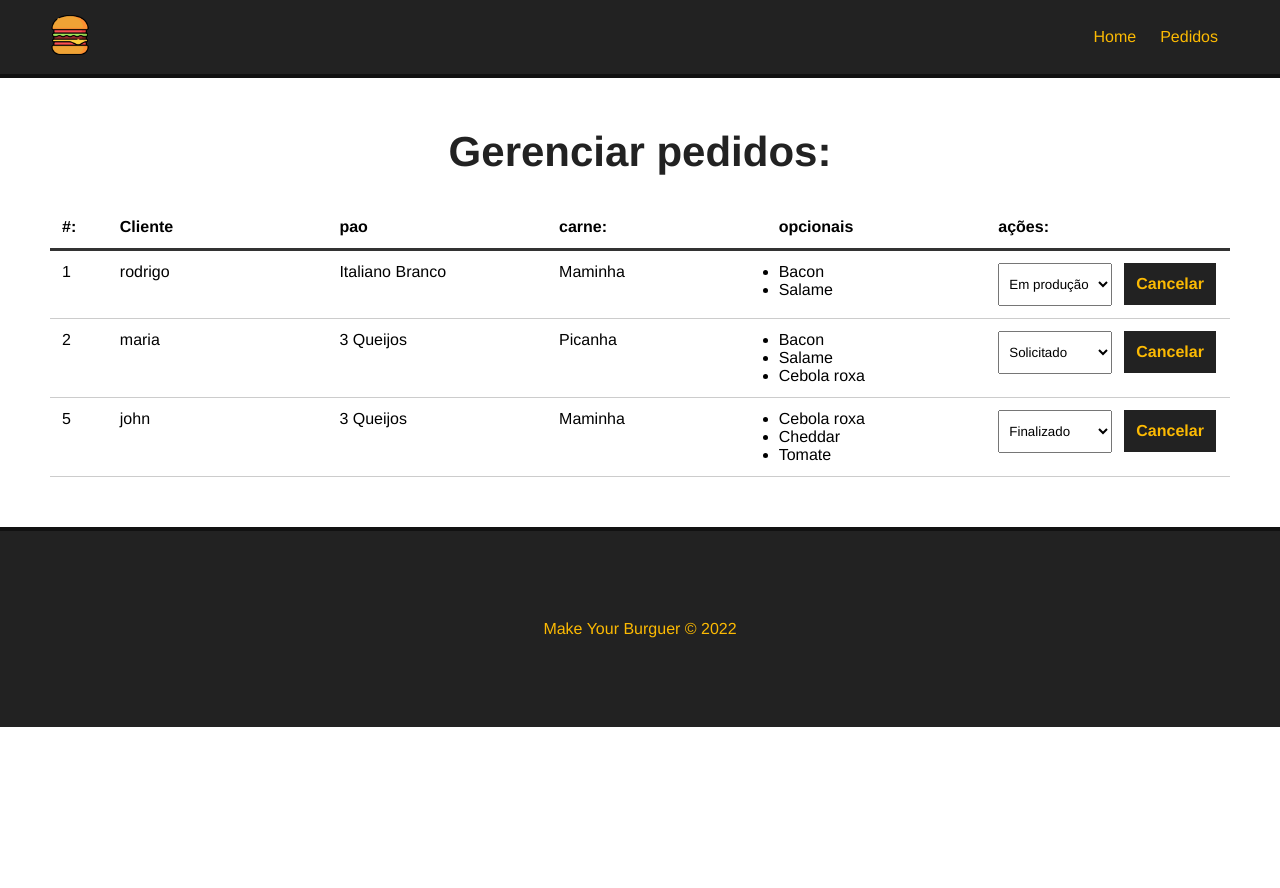
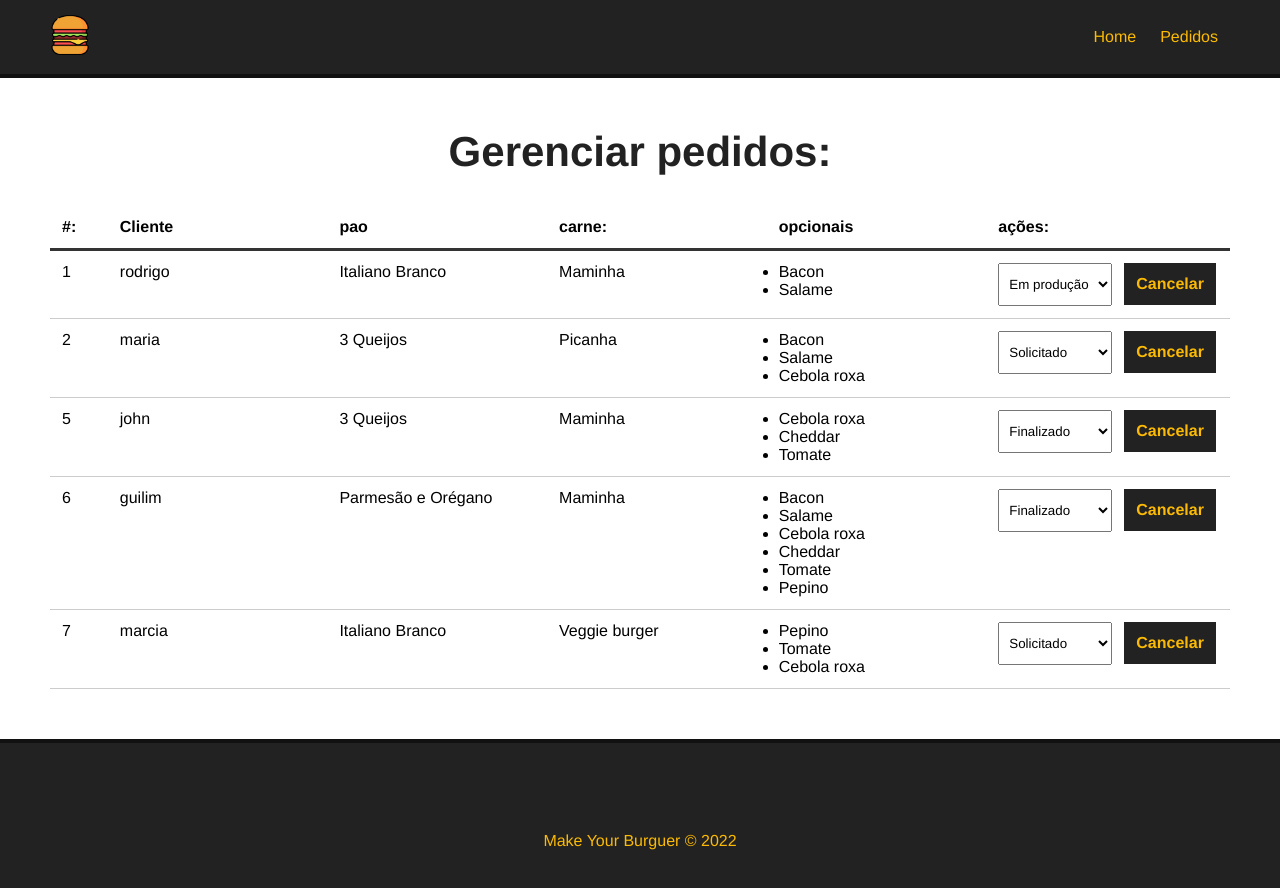
Before and after one commit to RodrigoLuna97/make-your-burguer, a Vue app: page /pedidos in a window 1280 px wide. Shown: the top 888 px of the page. Before the commit the page ends 800 px from the top, so only its background shows below. Built offline with nearby package versions, Linux system fonts and the light colour scheme; data requests are answered from the project's data file.

Commit message:
finalização

```diff
--- a/db/db.json
+++ b/db/db.json
@@ -116,6 +116,33 @@
       ],
       "status": "Finalizado",
       "id": 5
+    },
+    {
+      "nome": "guilim",
+      "carne": "Maminha",
+      "pao": "Parmesão e Orégano",
+      "opcionais": [
+        "Bacon",
+        "Salame",
+        "Cebola roxa",
+        "Cheddar",
+        "Tomate",
+        "Pepino"
+      ],
+      "status": "Finalizado",
+      "id": 6
+    },
+    {
+      "nome": "marcia",
+      "carne": "Veggie burger",
+      "pao": "Italiano Branco",
+      "opcionais": [
+        "Pepino",
+        "Tomate",
+        "Cebola roxa"
+      ],
+      "status": "Solicitado",
+      "id": 7
     }
   ]
 }
--- a/src/components/BurgerForm.vue
+++ b/src/components/BurgerForm.vue
@@ -97,6 +97,10 @@ export default {
 
       // limpar os campos
 
+      this.nome = "";
+      this.carne = "";
+      this.pao = "";
+      this.opcionais= []
       }
     },
     mounted(){
--- a/src/components/Dashboard.vue
+++ b/src/components/Dashboard.vue
@@ -30,9 +30,8 @@
                   </option>
               </select>
               <button class="delete-btn" @click="deleteBurger(burger.id)">Cancelar</button>
+              </div>
           </div>
-          </div>
-
       </div>
   </div>
 </template>
@@ -103,7 +102,7 @@ console.log(this.burgers);
       const res =await req.json();
 
        // colocar uma msg de sistema
-      this.msg = `O pedido Nº ${res.id} foi atualizado para ${res.status}!`
+      this.msg = `O pedido Nº ${res.id} foi atualizado para: ${res.status}!`
 
       //limpar msg
       setTimeout(() => this.msg = "", 3000);
```
